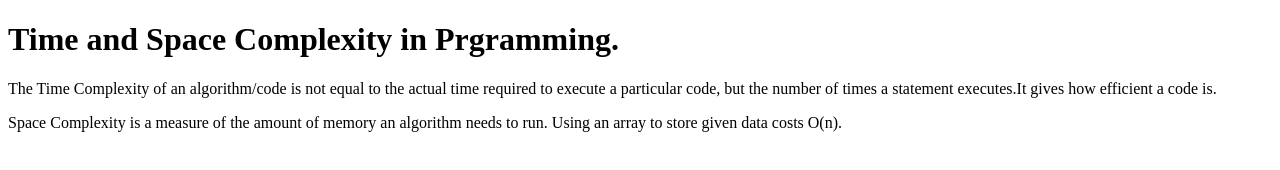
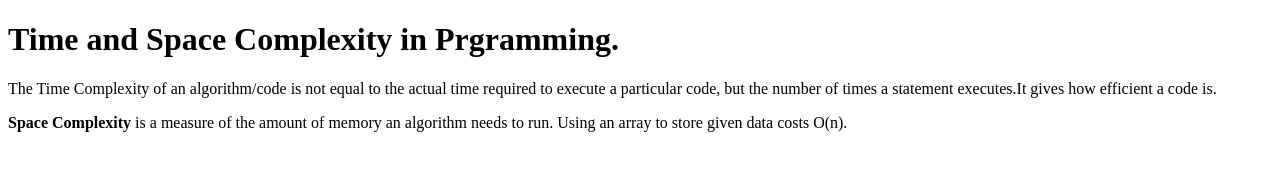
Before and after one commit to acciojob/time-and-space-complexity-uditya-shubham, a website: page main.html in a window 1280 px wide. Drawn offline with Linux system fonts and the light colour scheme.

Commit message:
created a submission

```diff
--- a/main.html
+++ b/main.html
@@ -10,7 +10,7 @@
 	<!-- the entire body must be written by student -->
 	<h1>Time and Space Complexity in Prgramming.</h1>
 	<p>The Time Complexity of an algorithm/code is not equal to the actual time required to execute a particular code, but the number of times a statement executes.It gives how efficient a code is.</p>
-	<p>Space Complexity is a measure of the amount of memory an algorithm needs to run. Using an array to store given data costs O(n).   <p>
+	<p><b>Space Complexity</b> is a measure of the amount of memory an algorithm needs to run. Using an array to store given data costs O(n).   <p>
     <script type="text/javascript" src="./script.js">
 </script>
 
```
